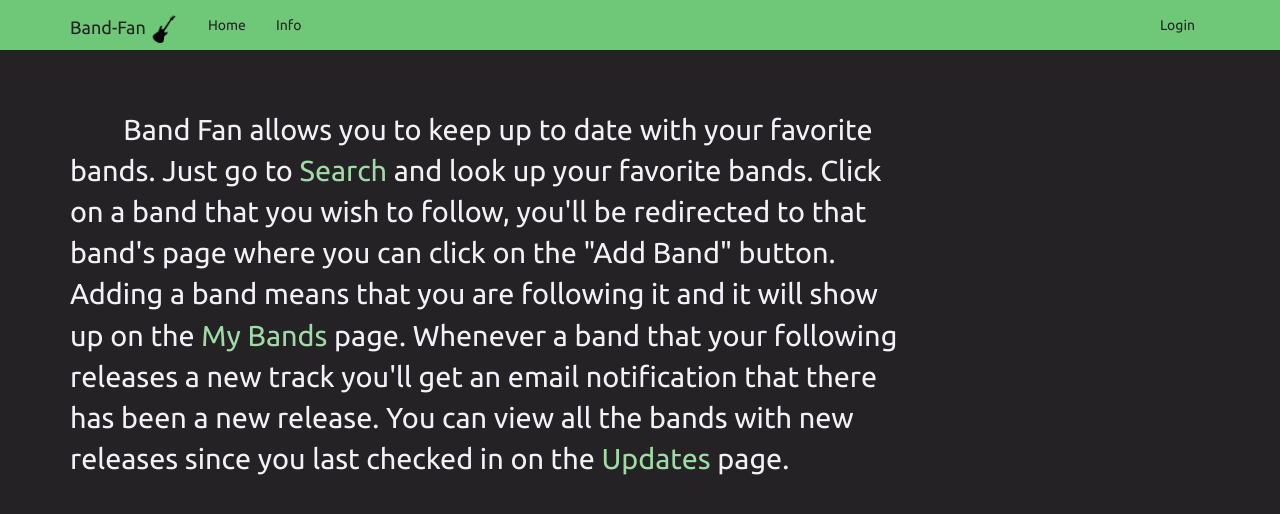
After one commit to Steven-Q13/band-fan, a Flask app: page /main/info in a window 1280 px wide. The commit adds this page. Shown: the top 514 px of the page. Run offline with Flask 2, Linux system fonts and the light colour scheme; style sheets or scripts are compiled from the project's sources; parts of the project's set-up code (start-up, migrations or seed data) failed here and were passed over; some libraries are stand-ins or nearby versions.

Commit message:
Added information page

```diff
--- a/app/main/views.py
+++ b/app/main/views.py
@@ -11,6 +11,11 @@ from datetime import date
 @main.route('/', methods=['GET'])
 def index():
     return render_template('main/index.html')
+
+
+@main.route('/info', methods=['GET'])
+def info():
+	return render_template('main/info.html')
 
 
 @main.route('/search', methods=['GET', 'POST'])
--- /dev/null
+++ b/app/static/css/info.css
@@ -0,0 +1,29 @@
+/*
+	$app-link: #6e97c8;
+	$app-link-visited: #5d7b9e;
+ */
+.info-text {
+  color: #f4f0f8;
+  font-size: calc(20px + (32 - 20) * ((100vw - 380px) / (1600 - 380)));
+  /*text-align: center;*/
+  margin-top: calc(1px + (52 - 1) * ((100vw - 380px) / (1600 - 380)));
+  margin-bottom: 16px;
+}
+
+.info-text > a:link {
+  color: #9edba5;
+}
+
+.info-text > a:visited {
+  color: #9edba5;
+}
+
+.info-text > a:hover {
+  color: #6ec878;
+}
+
+.info-text > a:active {
+  color: #6ec878;
+}
+
+/*# sourceMappingURL=info.css.map */
--- /dev/null
+++ b/app/static/scss/info.scss
@@ -0,0 +1,25 @@
+@use "color";
+
+.info-text {
+	color: color.$app-white;
+	font-size: calc(20px + (32 - 20) * ((100vw - 380px) / (1600 - 380)));
+	/*text-align: center;*/
+	margin-top: calc(1px + (52 - 1) * ((100vw - 380px) / (1600 - 380)));
+	margin-bottom: 16px;
+}
+
+.info-text > a:link {
+    color: color.$app-link;
+}
+
+.info-text > a:visited {
+    color: color.$app-link;
+}
+
+.info-text > a:hover {
+    color: color.$app-link-visited;
+}
+
+.info-text > a:active {
+    color: color.$app-link-visited;
+}
--- a/app/templates/base.html
+++ b/app/templates/base.html
@@ -30,13 +30,13 @@
             <div class="collapse navbar-collapse" id="navbar-toggle">
                 <ul class="nav navbar-nav">
                     <li><a href="{{ url_for('main.index') }}" style="color: #242224;">Home</a></li>
-                    <li><a href="{{ url_for('main.search')}}" style="color: #242224;">Search</a></li>
+                    <li><a href="{{ url_for('main.info')}}" style="color: #242224;">Info</a></li>
                 </ul>
                 <ul class="nav navbar-nav navbar-right">
                     {% if current_user.is_anonymous %}
                     <li><a href="{{ url_for('auth.login') }}" style="color: #242224;">Login</a></li>
                     {% else %}
-                    <li><a href="{{ url_for('auth.profile') }}" style="color: #242224;">Profile</a></li>
+                    <li><a href="{{ url_for('auth.settings') }}" style="color: #242224;">Settings</a></li>
                     <li><a href="{{ url_for('auth.logout') }}" style="color: #242224;">Logout</a></li>
                     {% endif %}
                 </ul>
--- /dev/null
+++ b/app/templates/main/info.html
@@ -0,0 +1,17 @@
+{% extends "base.html" %}
+
+{% block title %}Band-Fan Info{% endblock %}
+
+{% block head %}
+{{ super() }}
+<link rel="stylesheet" type="text/css" href="{{ url_for('static', filename='css/info.css') }}">
+{% endblock %}
+
+{% block page_content %}
+<div class="row">
+	<div class="col-lg-9 col-md-9 col-sm-10 col-xs-11 col-centered info-text">
+		&nbsp;&nbsp;&nbsp;&nbsp;&nbsp;&nbsp;&nbsp;&nbsp;Band Fan allows you to keep up to date with your favorite bands.  Just go to <a href="{{ url_for('main.search') }}">Search</a> and look up your favorite bands.  Click on a band that you wish to follow, you'll be redirected to that band's page where you can click on the "Add Band" button.  Adding a band means that you are following it and it will show up on the <a href="{{ url_for('main.following') }}">My Bands</a> page.  Whenever a band that your following releases a new track you'll get an email notification that there has been a new release.  You can view all the bands with new releases since you last checked in on the <a href="{{ url_for('main.updates') }}">Updates</a> page.
+	</div>
+</div>
+
+{% endblock %}
```
